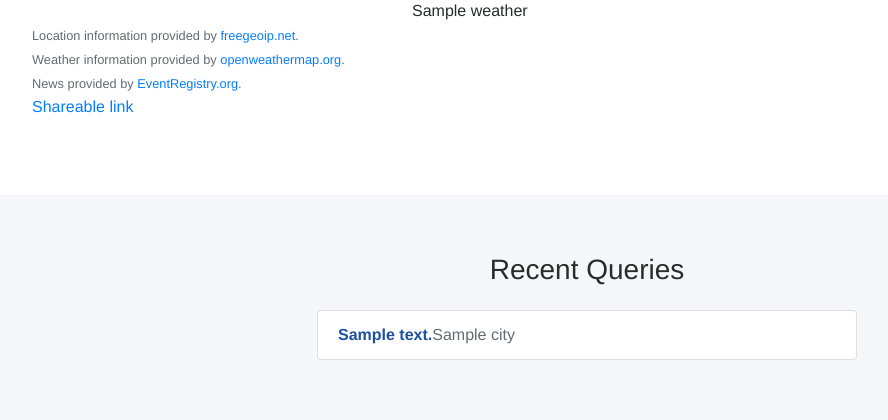
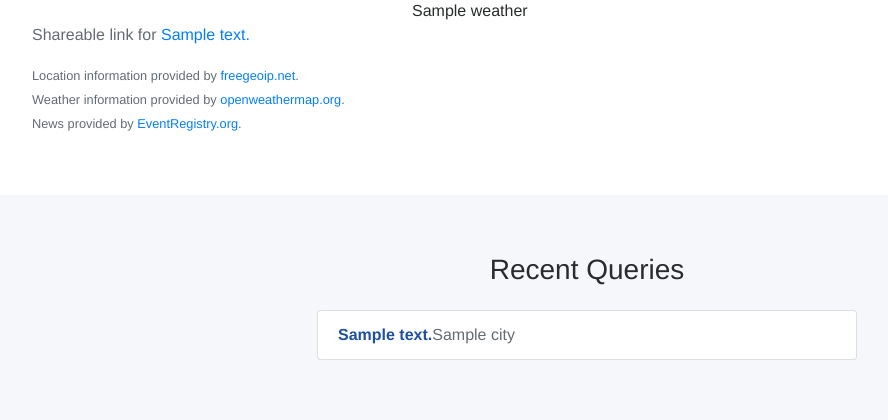
Before and after one commit to sherkt/django-ipapp, a Django app: template djangoip/ipapp/templates/ipapp/home.html in a window 1280 px wide. Shown: the part 840-1260 px from the top of the page, without its empty margins (53-941 px from the left). Run offline with Django 3.2, Linux system fonts and the light colour scheme; the template is opened without the code that fills it: most values are stand-ins (such as "Sample title", 1, 10 or a date in 2020); some libraries are stand-ins or nearby versions.

Commit message:
Moved shareable link up.

```diff
--- a/djangoip/ipapp/templates/ipapp/home.html
+++ b/djangoip/ipapp/templates/ipapp/home.html
@@ -68,16 +68,12 @@
       </div>
       <div class="row">
         <div class="col-12">
+          <p class="mb-3 text-muted">Shareable link for <a href="{% url 'home' %}?ip={{ data.ip_address }}">{{ data.ip_address }}</a></p>
           <span class="text-muted small">
             Location information provided by <a href="http://freegeoip.net" target="_blank">freegeoip.net</a>.<br>
             Weather information provided by <a href='http://openweathermap.org' target="_blank">openweathermap.org</a>.<br>
             News provided by <a href="http://eventregistry.org/" target="_blank">EventRegistry.org</a>.
           </span>
-        </div>
-      </div>
-      <div class="row">
-        <div class="col-12">
-          <p><a href="{% url 'home' %}?ip={{ data.ip_address }}">Shareable link</a></p>
         </div>
       </div>
     </div>
```
